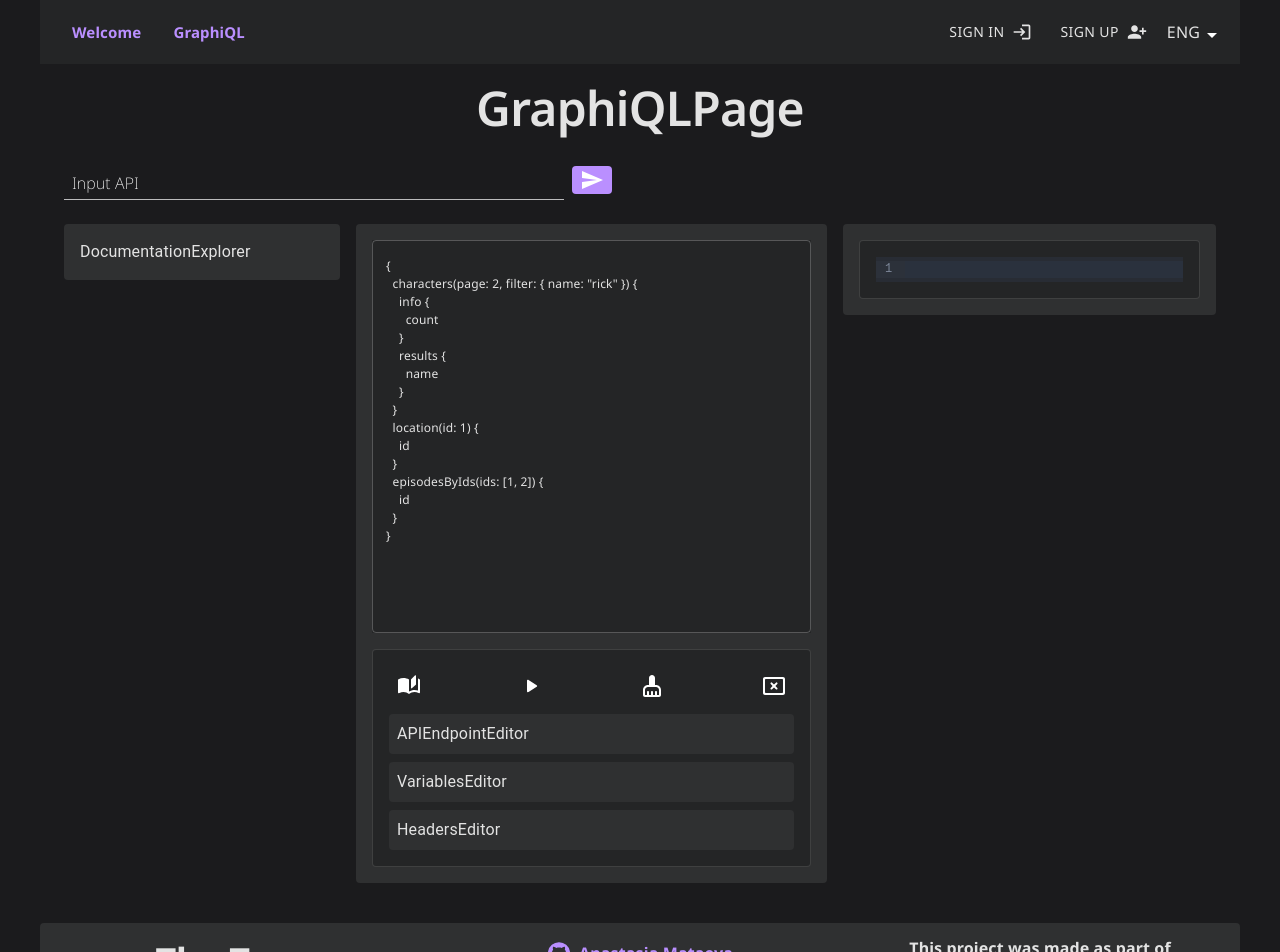
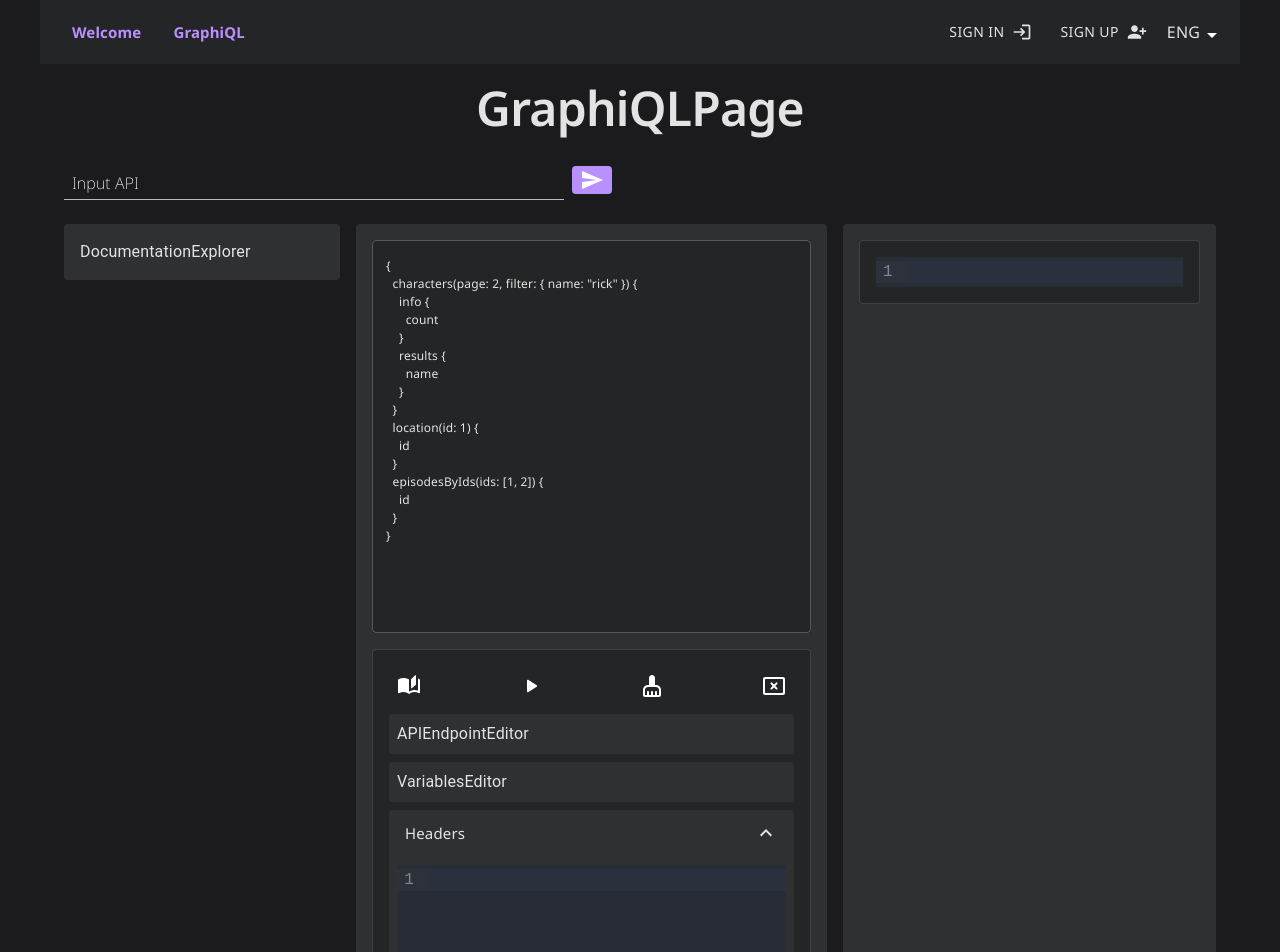
Before and after one commit to Ivan-Gav/graphiql-app, a React (Vite) app: page /graphiql in a window 1280 px wide. Shown: the top 952 px of the page. Built offline with nearby package versions, Linux system fonts and the light colour scheme; no server answers.

Commit message:
feat: add input headers

```diff
--- a/src/components/RequestMenu/HeadersEditor/HeadersEditor.tsx
+++ b/src/components/RequestMenu/HeadersEditor/HeadersEditor.tsx
@@ -1,3 +1,41 @@
+import { json } from '@codemirror/lang-json';
+import { ExpandLess, ExpandMore } from '@mui/icons-material';
+import { ListItemButton, ListItemText, Collapse } from '@mui/material';
+import ReactCodeMirror, { ViewUpdate } from '@uiw/react-codemirror';
+import { useCallback, useState } from 'react';
+
 export default function HeadersEditor() {
-  return <div>HeadersEditor</div>;
+  const [open, setOpen] = useState(true);
+  const [value, setValue] = useState('');
+
+  const handleClick = () => {
+    setOpen(!open);
+  };
+
+  const onChange = useCallback((val: string, viewUpdate: ViewUpdate) => {
+    setValue(val);
+    console.log(viewUpdate.state.doc);
+  }, []);
+
+  return (
+    <>
+      <ListItemButton onClick={handleClick}>
+        <ListItemText primary="Headers" />
+        {open ? <ExpandLess /> : <ExpandMore />}
+      </ListItemButton>
+      <Collapse in={open} timeout="auto" unmountOnExit>
+        <ReactCodeMirror
+          lang="json"
+          extensions={[json()]}
+          minHeight="100px"
+          theme="dark"
+          width="100%"
+          height="100%"
+          value={value}
+          onChange={onChange}
+          style={{ margin: '8px' }}
+        />
+      </Collapse>
+    </>
+  );
 }
--- a/src/components/RequestMenu/RequestMenu.tsx
+++ b/src/components/RequestMenu/RequestMenu.tsx
@@ -75,7 +75,7 @@ export default function RequestMenu() {
             </Paper>
           </Grid>
           <Grid item xs={12}>
-            <Paper sx={{ p: 1 }}>
+            <Paper>
               <HeadersEditor />
             </Paper>
           </Grid>
--- a/src/components/ResponseSection/ResponseSection.tsx
+++ b/src/components/ResponseSection/ResponseSection.tsx
@@ -1,15 +1,13 @@
 import ReactCodeMirror from '@uiw/react-codemirror';
 import { json } from '@codemirror/lang-json';
-import { Paper, Typography } from '@mui/material';
+import { Paper } from '@mui/material';
 import { useAppSelector } from '../../hooks/redux';
 
 export default function ResponseSection() {
   const { responseString } = useAppSelector((state) => state.responseReducer);
 
   return (
-    <>
-      <Paper variant="outlined">
-        <Typography variant="caption">
+    <Paper variant="outlined" sx={{ height: '100%', minHeight: '100%' }}>
       <ReactCodeMirror
         lang="json"
         extensions={[json()]}
@@ -19,8 +17,6 @@ export default function ResponseSection() {
         value={responseString}
         readOnly
       />
-        </Typography>
     </Paper>
-    </>
   );
 }
--- a/src/pages/GraphiQLPage/GraphiQLPage.tsx
+++ b/src/pages/GraphiQLPage/GraphiQLPage.tsx
@@ -29,7 +29,7 @@ export default function GraphiQLPage() {
           </Paper>
         </Grid>
         <Grid item xs={4} sx={{ p: 1 }}>
-          <Paper sx={{ p: 2 }}>
+          <Paper sx={{ minHeight: '100%', p: 2 }}>
             <ResponseSection />
           </Paper>
         </Grid>
```
Lines whose indentation alone changed are shown as unchanged.
